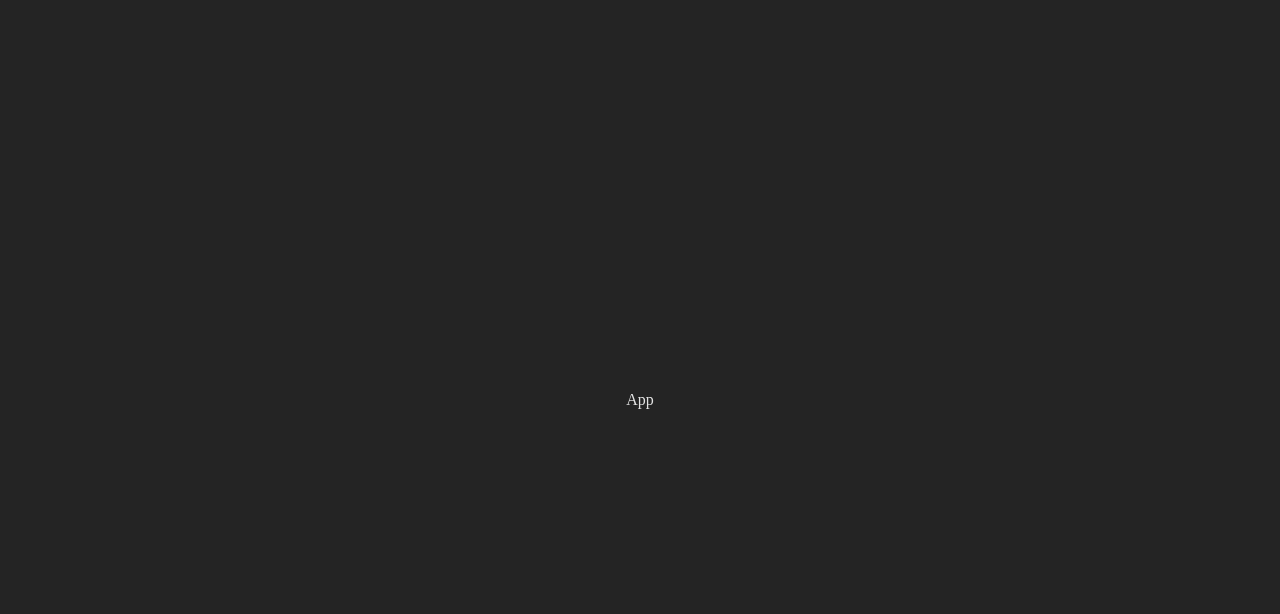
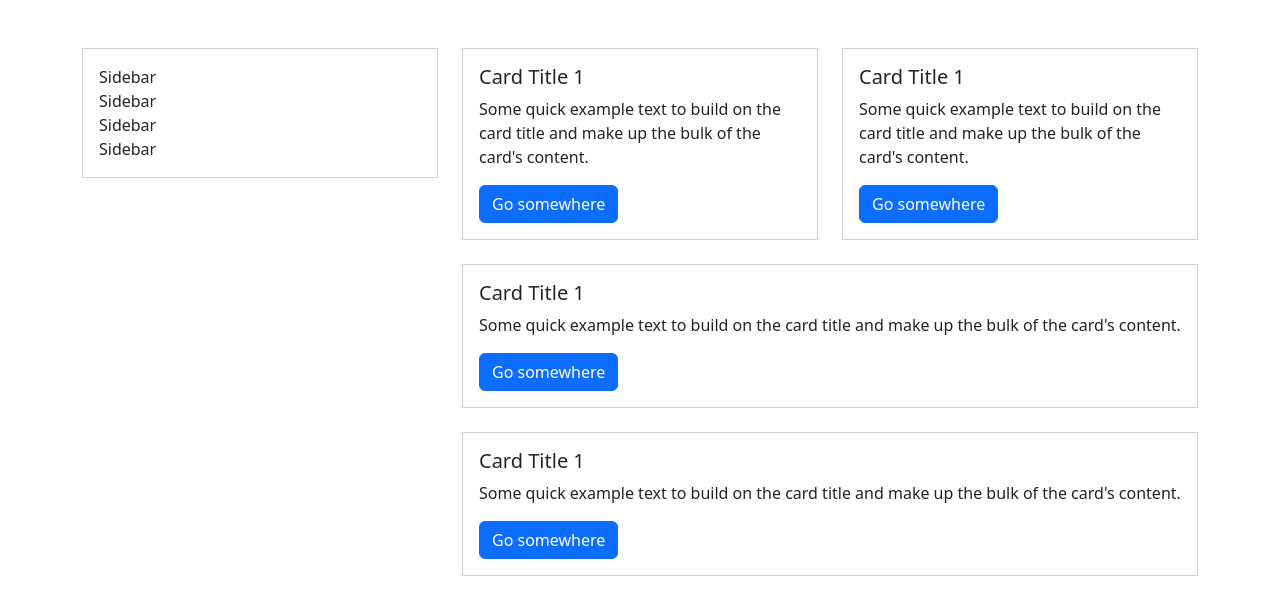
Before and after one commit to marcinpl87/Property-Prosperity, a React app: page / in a window 1280 px wide. Shown: the top 614 px of the page. Built offline with nearby package versions, Linux system fonts and the light colour scheme; the HTML template or start-up script is replaced by a standard one.

Commit message:
React-bootstrap and layout prototype

```diff
--- a/package.json
+++ b/package.json
@@ -9,14 +9,17 @@
     "preview": "vite preview"
   },
   "dependencies": {
+    "react-bootstrap": "2.7.0",
     "react": "18.2.0",
     "react-dom": "18.2.0"
   },
   "devDependencies": {
+    "@types/react-bootstrap": "0.32.32",
     "@types/react": "18.0.26",
     "@types/react-dom": "18.0.9",
     "@vitejs/plugin-react": "3.0.0",
     "sass": "1.57.1",
+    "bootstrap": "5.2.3",
     "typescript": "4.9.3",
     "vite": "4.0.0"
   }
--- a/src/App.tsx
+++ /dev/null
@@ -1,9 +0,0 @@
-import React from 'react';
-
-export default () => {
-    return (
-        <div>
-            App
-        </div>
-    );
-};
--- /dev/null
+++ b/src/layout/content.tsx
@@ -0,0 +1,27 @@
+import React from 'react';
+import Example from './example'
+
+export default () => {
+    return (
+        <div className="container">
+            <div className="row">
+                <div className="col-lg">
+                    <Example />
+                </div>
+                <div className="col-lg">
+                    <Example />
+                </div>
+            </div>
+            <div className="row">
+                <div className="col">
+                    <Example />
+                </div>
+            </div>
+            <div className="row">
+                <div className="col">
+                    <Example />
+                </div>
+            </div>
+        </div>
+    );
+};
--- /dev/null
+++ b/src/layout/example.tsx
@@ -0,0 +1,18 @@
+import React from 'react';
+import Button from 'react-bootstrap/Button';
+import Card from 'react-bootstrap/Card';
+
+export default () => {
+    return (
+        <Card className="mb-4 rounded-0">
+            <Card.Body>
+                <Card.Title>Card Title 1</Card.Title>
+                <Card.Text>
+                    Some quick example text to build on the card title and make up the
+                    bulk of the card's content.
+                </Card.Text>
+                <Button variant="primary">Go somewhere</Button>
+            </Card.Body>
+        </Card>
+    );
+};
--- /dev/null
+++ b/src/layout/index.tsx
@@ -0,0 +1,18 @@
+import React from 'react';
+import Sidebar from './sidebar'
+import Content from './content'
+
+export default () => {
+    return (
+        <div className="container pt-5">
+            <div className="row">
+                <div className="col-sm-4 mb-4">
+                    <Sidebar />
+                </div>
+                <div className="col-sm-8 pt-15 pb-10 g-0">
+                    <Content />
+                </div>
+            </div>
+        </div>
+    );
+};
--- /dev/null
+++ b/src/layout/sidebar.tsx
@@ -0,0 +1,18 @@
+import React from 'react';
+import Card from 'react-bootstrap/Card';
+
+export default () => {
+    return (
+        <Card className="rounded-0">
+            <Card.Body>
+                <Card.Text>
+                    Sidebar<br />
+                    Sidebar<br />
+                    Sidebar<br />
+                    Sidebar<br />
+                </Card.Text>
+            </Card.Body>
+        </Card>
+
+    );
+};
--- a/src/main.tsx
+++ b/src/main.tsx
@@ -1,10 +1,10 @@
 import React from 'react';
 import ReactDOM from 'react-dom/client';
-import App from './App';
+import Layout from './layout';
 import './styles.scss';
 
 ReactDOM.createRoot(document.getElementById('root') as HTMLElement).render(
     <React.StrictMode>
-        <App />
+        <Layout />
     </React.StrictMode>
 );
--- a/src/styles.scss
+++ b/src/styles.scss
@@ -1,19 +1 @@
-:root {
-    color: rgba(255, 255, 255, 0.87);
-    background-color: #242424;
-}
-
-body {
-    margin: 0;
-    display: flex;
-    place-items: center;
-    min-width: 320px;
-    min-height: 100vh;
-}
-
-#root {
-    max-width: 1280px;
-    margin: 0 auto;
-    padding: 2rem;
-    text-align: center;
-}
+@import "node_modules/bootstrap/scss/bootstrap";
```
Also changed, not shown: 1 other file (tests, documents, lock files or other folders).
